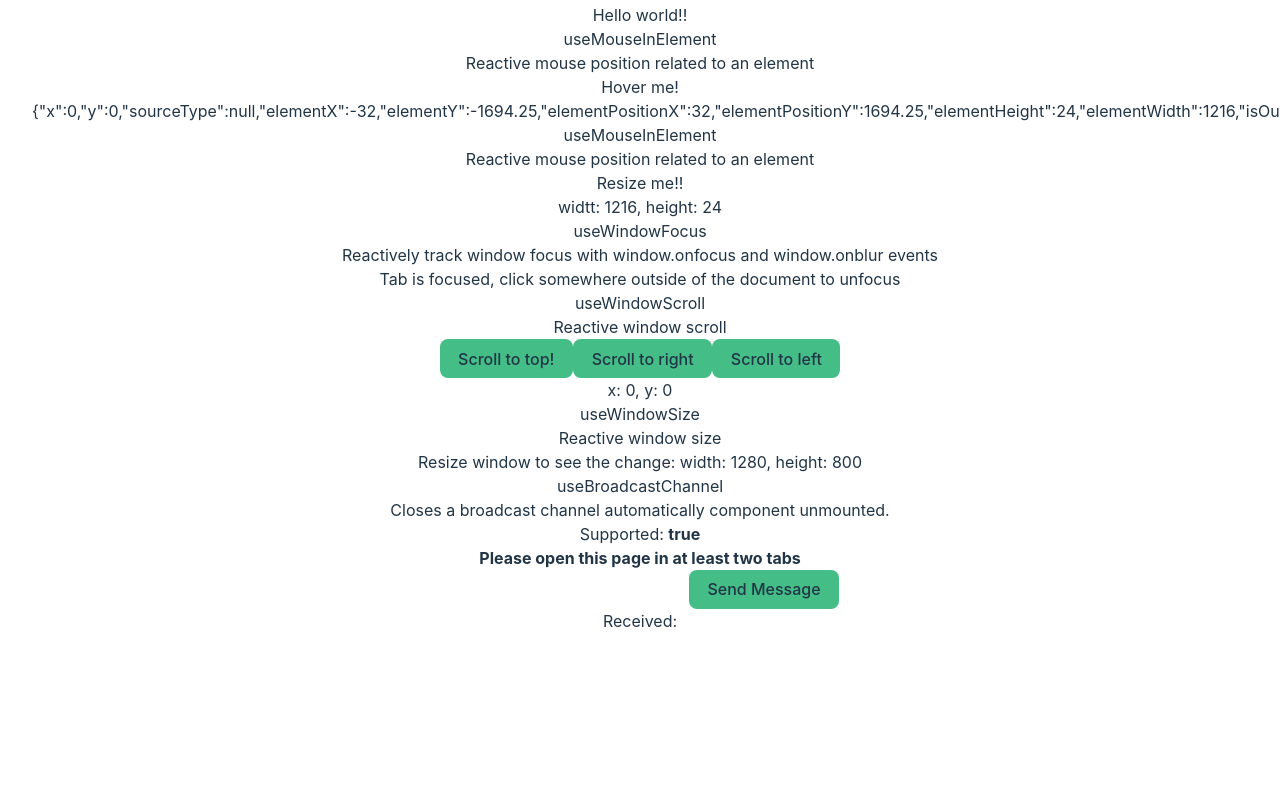
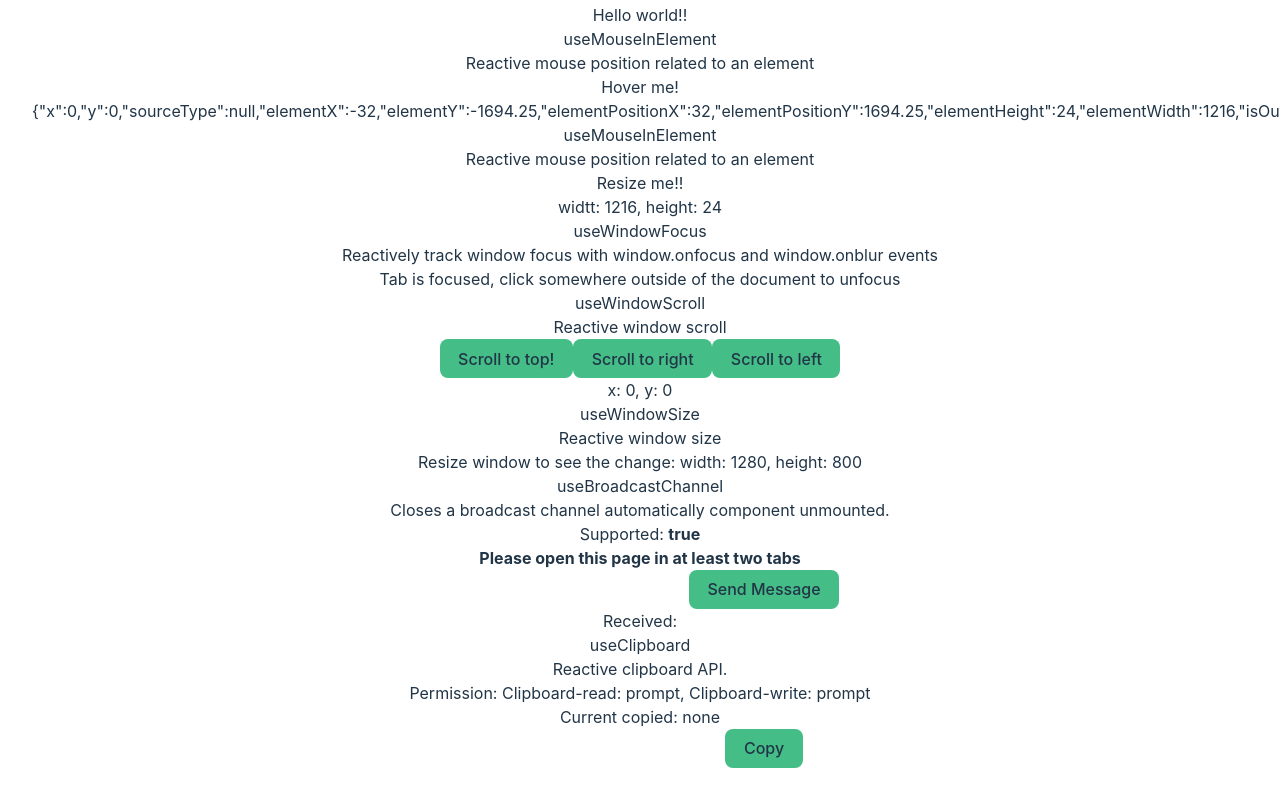
Before and after one commit to cwmazer/vue3-vueuse, a Vue app: page / in a window 1280 px wide. Shown: the part 1619-2419 px from the top of the page. Before the commit the page ends 2284 px from the top, so only its background shows below. Built offline with nearby package versions, Linux system fonts and the light colour scheme.

Commit message:
elements/useClipboard

```diff
--- a/src/App.vue
+++ b/src/App.vue
@@ -16,6 +16,7 @@ import UseWindowFocus from "./components/vueuse/elements/useWindowFocus/index.vu
 import UseWindowScroll from "./components/vueuse/elements/useWindowScroll/index.vue";
 import UseWindowSize from "./components/vueuse/elements/useWindowSize/index.vue";
 import UseBroadcastChannel from "./components/vueuse/browser/useBroadcashChannel/index.vue";
+import UseClipboard from "./components/vueuse/browser/useClipboard/index.vue";
 </script>
 
 <template>
@@ -38,6 +39,7 @@ import UseBroadcastChannel from "./components/vueuse/browser/useBroadcashChannel
       <UseWindowScroll />
       <UseWindowSize />
       <UseBroadcastChannel />
+      <UseClipboard />
     </div>
   </div>
 </template>
--- /dev/null
+++ b/src/components/vueuse/browser/useClipboard/index.vue
@@ -0,0 +1,21 @@
+<template>
+  <div class="w-full p-2 border border-slate-200 rounded-md">
+    <h2 class="mb-1 font-bold underline">useClipboard</h2>
+    <p>Reactive clipboard API.</p>
+    <div>Permission: {{ `Clipboard-read: ${permissionRead}, Clipboard-write: ${permissionWrite}` }}</div>
+    <p>Current copied: {{ text || "none" }}</p>
+    <input v-model="needCopy" type="text" class="p-1 border border-slate-500 rounded-md mr-2" />
+    <button @click="copy(needCopy)">Copy</button>
+  </div>
+</template>
+
+<script setup lang="ts">
+import { ref } from "vue";
+import { useClipboard, usePermission } from "@vueuse/core";
+const needCopy = ref("");
+const { isSupported, text, copy, copied } = useClipboard();
+const permissionRead = usePermission("clipboard-read");
+const permissionWrite = usePermission("clipboard-write");
+</script>
+
+<style scoped></style>
```
